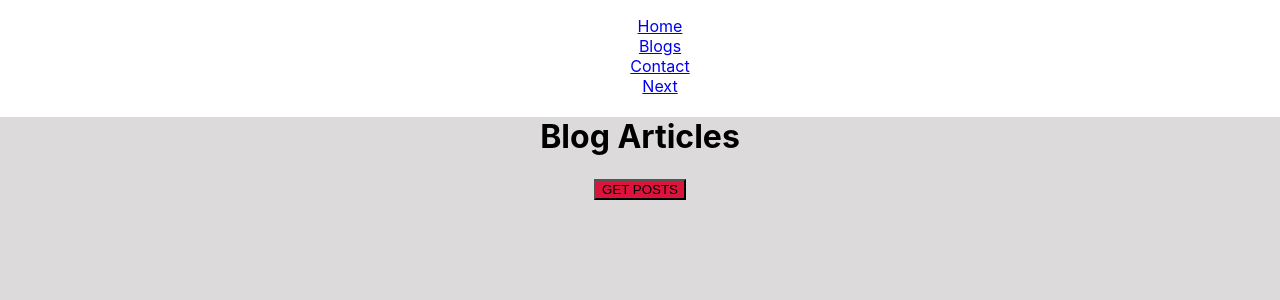
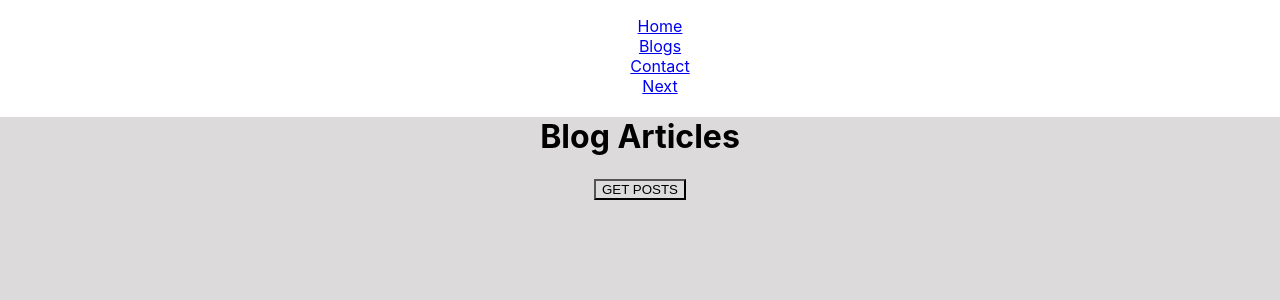
Before and after one commit to RUS29TAM/draft, a React (Create React App) app: page /blogs in a window 1280 px wide. Shown: the top 300 px of the page. Built offline with nearby package versions, Linux system fonts and the light colour scheme.

Commit message:
chore: commit

```diff
--- a/src/Pages/Blogs.tsx
+++ b/src/Pages/Blogs.tsx
@@ -38,7 +38,7 @@ const Blogs = () => {
     return (
         <div className={'wrapper'}>
             <h1>Blog Articles</h1>
-            <button onClick={fetchYa} style={{background: 'crimson'}}>GET POSTS</button>
+            <button onClick={fetchYa} style={{background: 'gainsboro'}}>GET POSTS</button>
         </div>
     );
 };
```
